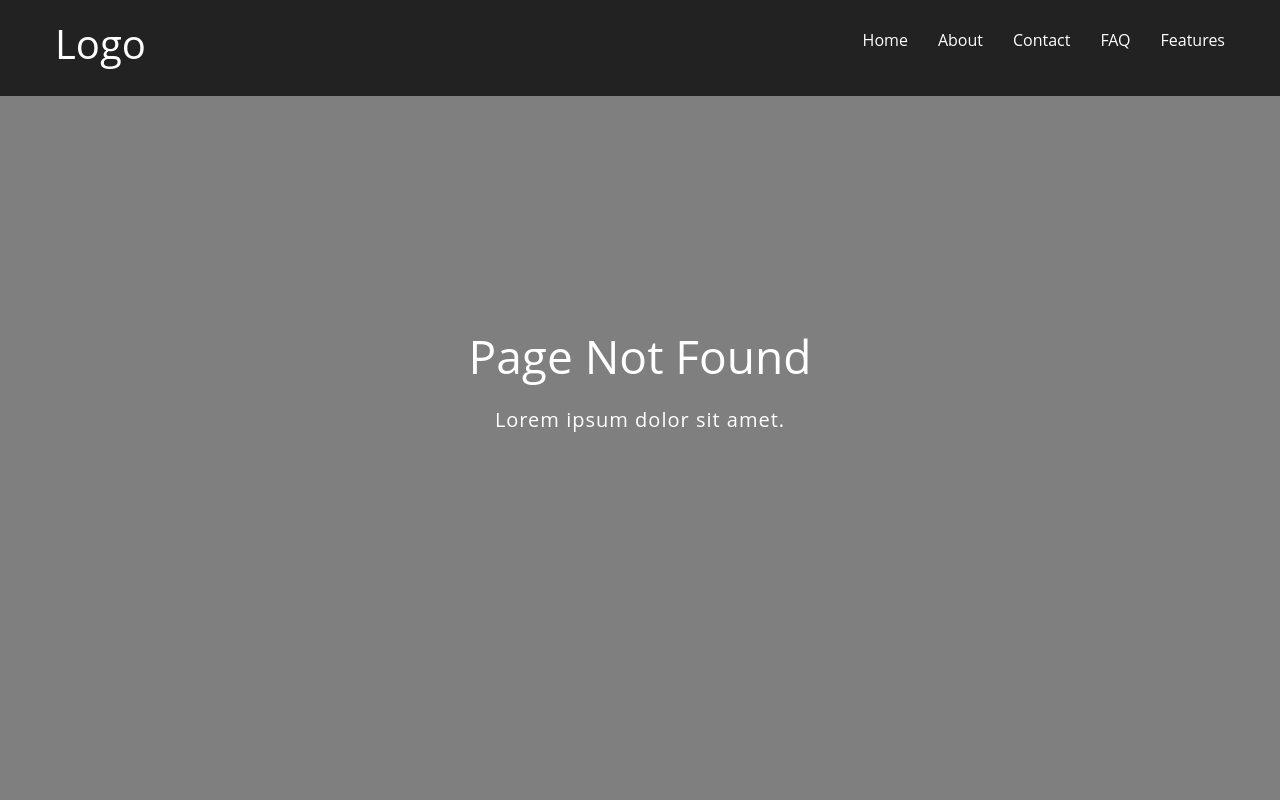
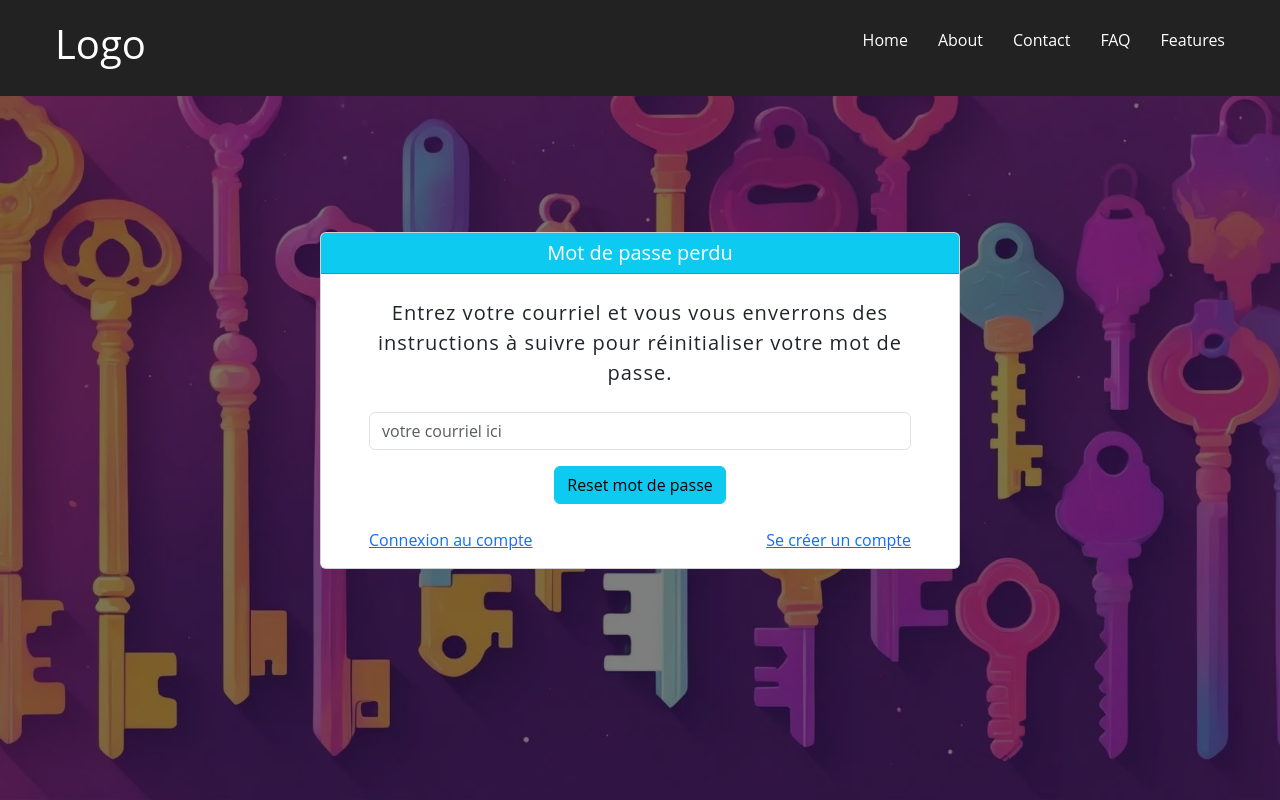
Before and after one commit to cindybragdon/Swap-it, a React (Create React App) app in the folder frontend/: page /forgotPwd in a window 1280 px wide. Before the commit this address had no page. Shown: the top 800 px of the page. Built offline with nearby package versions, Linux system fonts and the light colour scheme; the HTML template or start-up script is replaced by a standard one.

Commit message:
Page about terminée

```diff
--- a/frontend/src/App.js
+++ b/frontend/src/App.js
@@ -11,6 +11,7 @@
 import Piges from "./pages/Piges";
 import CreationPiges from "./components/CreationPiges";
 import MyPige from "./pages/MyPige";
+import ForgotPwd from "./pages/ForgotPwd";
 
 
 function App() {
@@ -28,6 +29,8 @@
             <Route path='*' element={<NotFound />} />
             <Route path='/piges/creation-piges' element={<CreationPiges />} />
             <Route path='/piges/myPige' element={<MyPige />}/>
+              <Route path='/forgotPwd' element={<ForgotPwd />}/>
+
 
           </Routes>
         </div>
--- a/frontend/src/components/Login.js
+++ b/frontend/src/components/Login.js
@@ -1,6 +1,8 @@
 import React, { useState } from 'react';
 import { useForm } from 'react-hook-form';
 import http from "../http/http";
+
+
 
 const Login = () => {
 
--- /dev/null
+++ b/frontend/src/pages/ForgotPwd.js
@@ -0,0 +1,85 @@
+import React, { useState } from 'react';
+import { useForm } from 'react-hook-form';
+import http from "../http/http";
+import ImageCles from "../images/24506e66-0f0e-4633-8d9c-af3d8cacf4e9.webp"
+
+
+// Atteindre cette page au http://localhost:5555/forgotpwd
+
+const ForgotPwd = () => {
+
+
+    var sectionStyle = {
+        backgroundImage: `url(${ImageCles})`
+    }
+
+    const { register, handleSubmit, formState: { errors}, reset } = useForm();
+
+    const [email, setEmail] = useState('');
+    const [serverResponse, setServerResponse] = useState(null); // [0] = email, [1] = password, [2] = serverResponse
+
+
+    const msgErrors = {
+        email : {
+            requis: "Vous devez saisir un email",
+            format: "Le email est invalide"
+        }
+    }
+
+    const onSubmit = (data) => {
+        setEmail(data.email);
+        emailPwd();
+        //console.log(data);
+        reset();
+    }
+
+
+    //Manque a envoyé les données avec Axios, ne fonctionne pas.
+
+    const emailPwd = async () => {
+        try{
+            const response = await http.get(`/getUserByEmail?email=${email}`);
+            setServerResponse(response.data);
+            console.log(response)
+        } catch (error) {
+            console.error(error);
+        } finally {
+            setEmail('');
+        }
+    }
+
+    return (
+        <>
+            <div className='hero oui ' style={sectionStyle}>
+                <div className="card text-center card w-50">
+                    <div className="card-header h5 text-white bg-info">Mot de passe perdu</div>
+                    <div className="card-body px-5">
+                        <p className="card-text py-2">
+                            Entrez votre courriel et vous vous enverrons des instructions à suivre pour réinitialiser
+                            votre mot de passe.
+                        </p>
+                        <div className="form-outline">
+                            <input type="email" id="typeEmail" className="form-control my-3"
+                                   placeholder={"votre courriel ici"}
+                                   { ...register("email",
+                                       {required: msgErrors.email.requis, pattern: {value: /^\S+@\S+$/i, message: msgErrors.email.format}})}/>
+                            {errors.email && errors.email.message}
+                            {errors.email && errors.email.type === "pattern"}
+                        </div>
+                        <div className="form-group row">
+                            <div className="col-sm-20 text-center">
+                                <button type="submit" className="btn btn-info w-30" >Reset mot de passe</button>
+                            </div>
+                        </div>
+                        <div className="d-flex justify-content-between mt-4">
+                            <a className="" href="/">Connexion au compte</a>
+                            <a className="" href="/">Se créer un compte</a>
+                        </div>
+                    </div>
+                </div>
+            </div>
+        </>
+    );
+};
+
+export default ForgotPwd;
```
Also changed, not shown: frontend/src/images/24506e66-0f0e-4633-8d9c-af3d8cacf4e9.webp (added).
